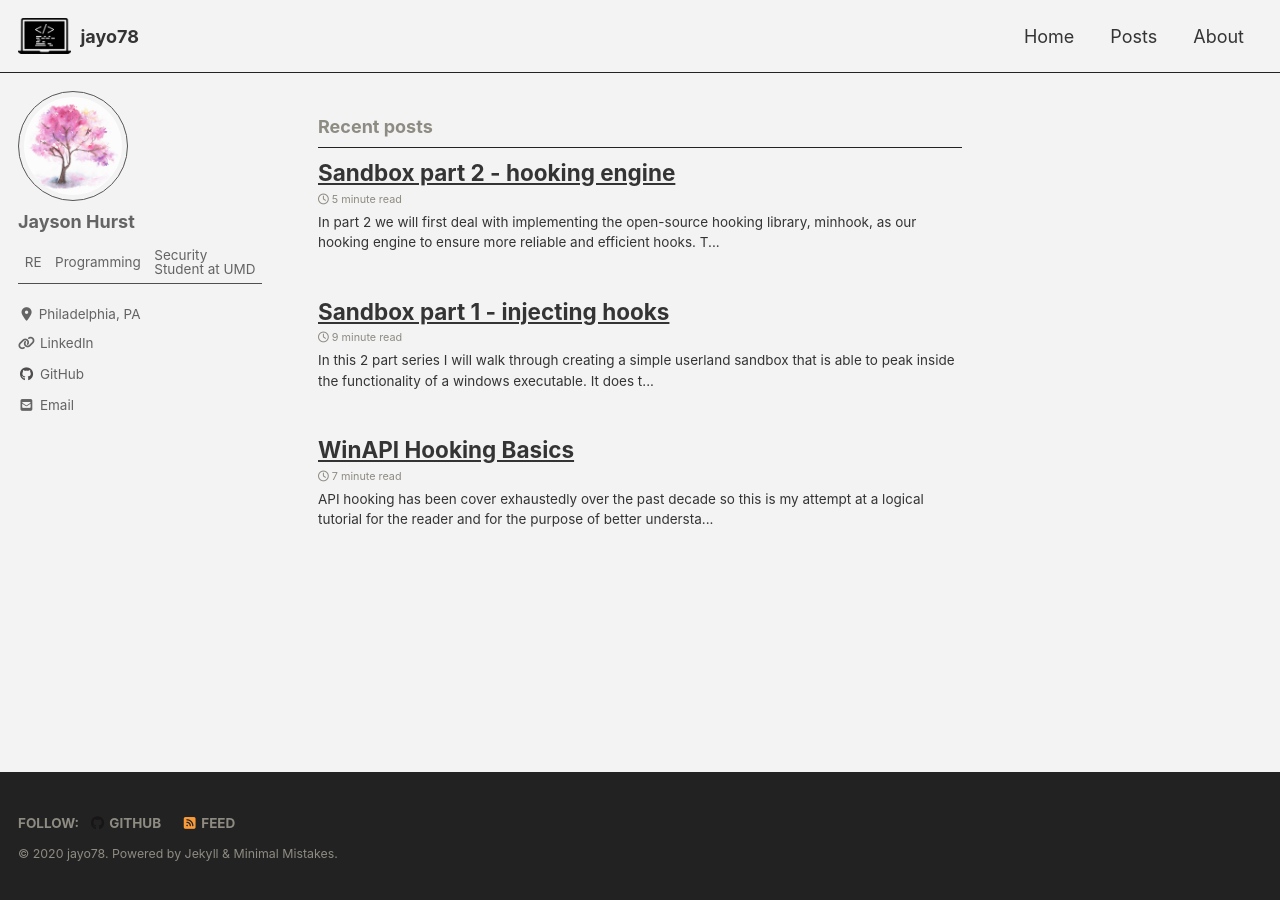
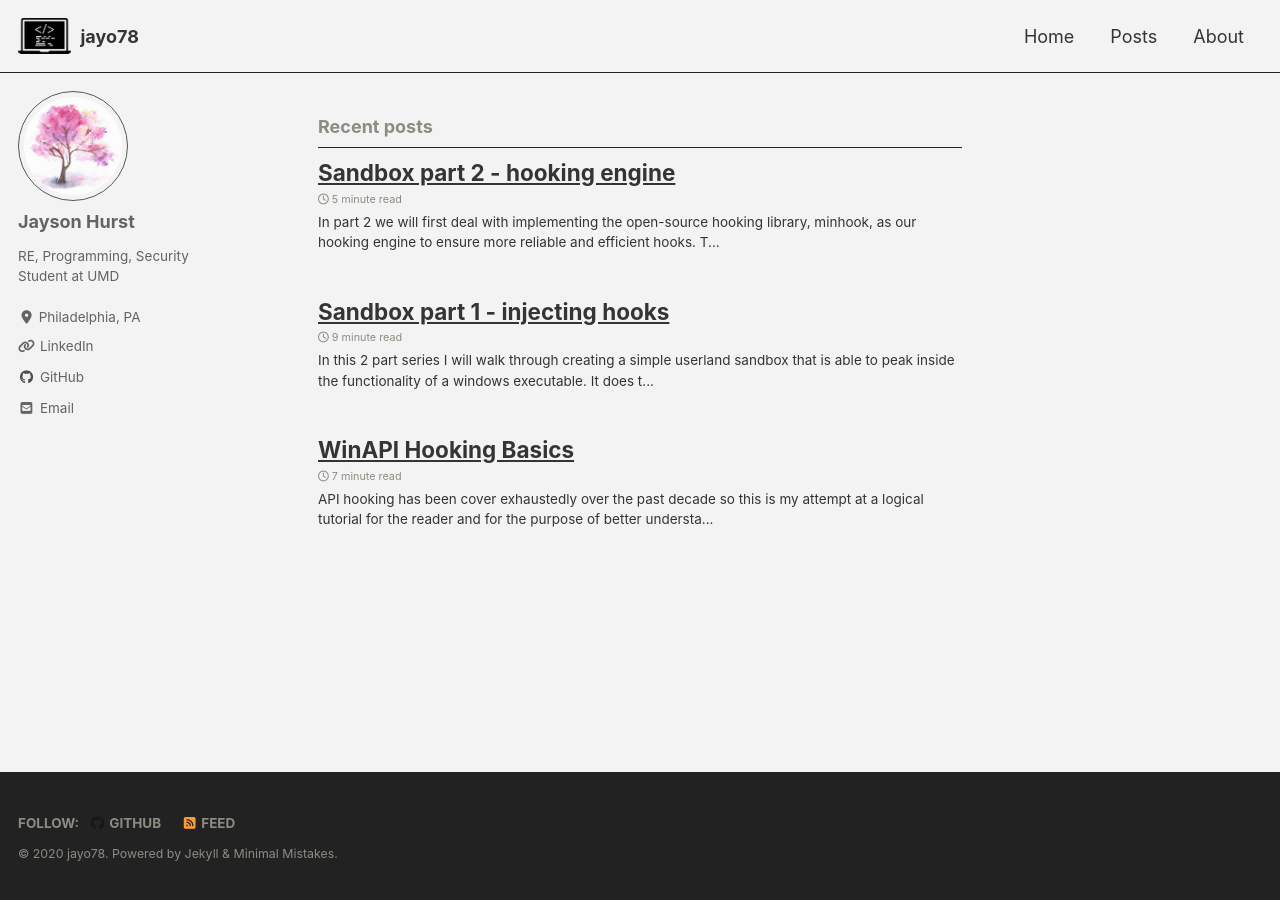
Before and after one commit to jayo78/jayo78.github.io, a Jekyll site: the page built from index.html, in a window 1280 px wide. Built offline with Jekyll 4.4.1, drawn with Linux system fonts in a browser that asks for light colours; cached includes are drawn as plain includes; nearby versions of some CDN libraries; the list of posts is cut into pages by our own code.

```diff
--- a/_config.yml
+++ b/_config.yml
@@ -95,7 +95,7 @@ analytics:
 author:
   name             : "Jayson Hurst"
   avatar           : /assets/images/avatar.jpg # path of avatar image, e.g. "/assets/images/bio-photo.jpg"
-  bio              : "RE | Programming | Security<br>Student at UMD"
+  bio              : "RE, Programming, Security<br>Student at UMD"
   location         : "Philadelphia, PA"
   email            : jhurst1@terpmail.umd.edu
   links:
```
